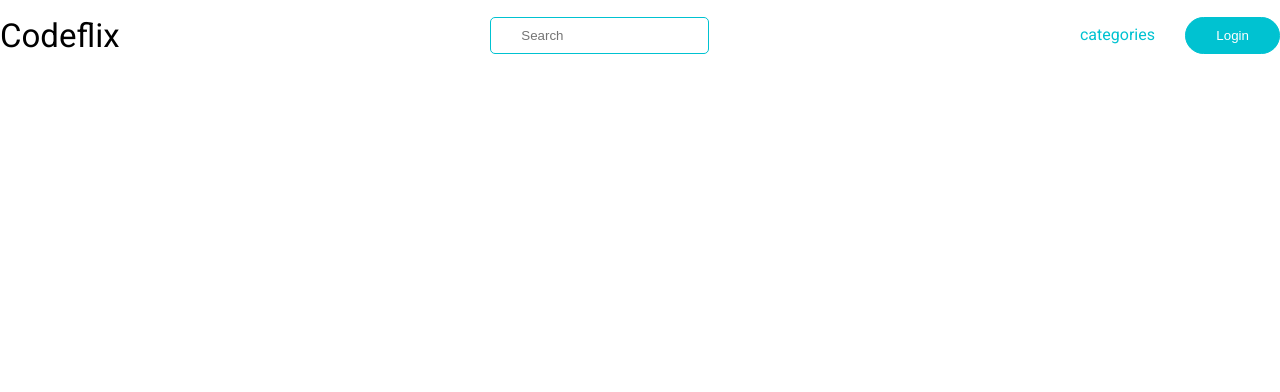
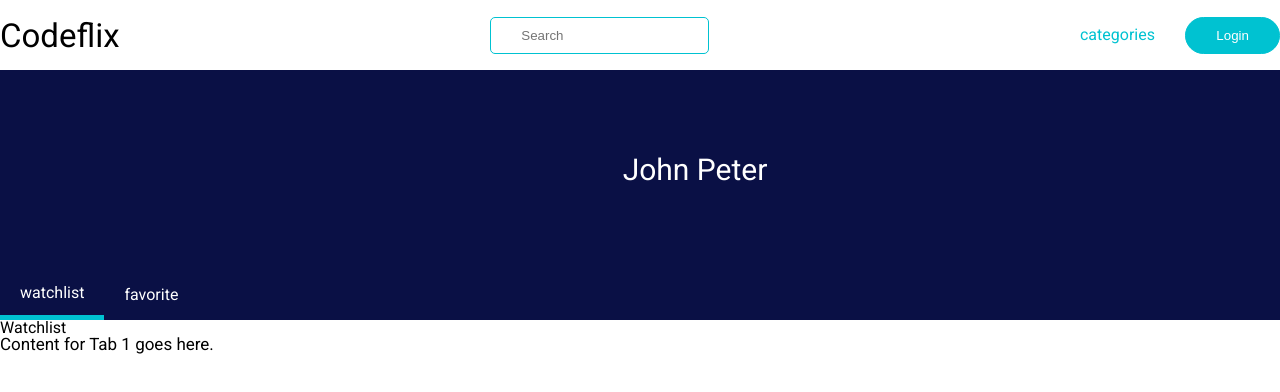
Before and after one commit to javier-arango/codeflix, a Next.js app: page /profile in a window 1280 px wide. Shown: the top 392 px of the page. Built offline with nearby package versions, Linux system fonts and the light colour scheme; no server answers.

Commit message:
Modified Profile component and added it to profile page

```diff
--- a/src/app/(pages)/profile/page.tsx
+++ b/src/app/(pages)/profile/page.tsx
@@ -1,9 +1,11 @@
 import NavBar from '@components/NavBar'
+import Profile from '@components/Profile'
 
 export default function ProfilePage() {
   return (
     <main>
       <NavBar />
+      <Profile />
     </main>
   )
 }
--- a/src/components/Profile.tsx
+++ b/src/components/Profile.tsx
@@ -1,17 +1,19 @@
+import styles from '@styles/Profile.module.scss'
+import Tabs from './Tabs'
+import Tab from './Tab'
+
 export default function Profile () {
   return (
-    <section id="profile">
-      <div className="container">
-        <div id="pic-and-name">
-          <div id="pic"></div>
-          <h1 id="name">John Peter</h1>
+    <section id={styles.profile}>
+      <div id={styles.container} className="container">
+        <div id={styles.picAndName}>
+          <div id={styles.pic}></div>
+          <h1 id={styles.name}>John Peter</h1>
         </div>
-        <div id="tab">
-          <ul>
-            <li className="active">Watchlist</li>
-            <li>Favorites</li>
-          </ul>
-        </div>
+        <Tabs labels={["watchlist", "favorite"]}>
+          <Tab label="Watchlist" content={<p>Content for Tab 1 goes here.</p>} />
+          <Tab label="Favorite" content={<p>Content for Tab 2 goes here.</p>} />
+        </Tabs>
       </div>
     </section>
   )
```
